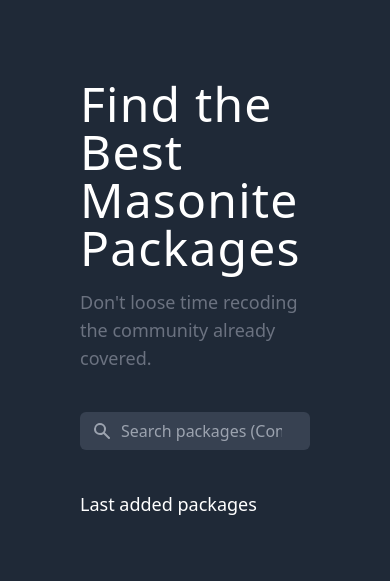
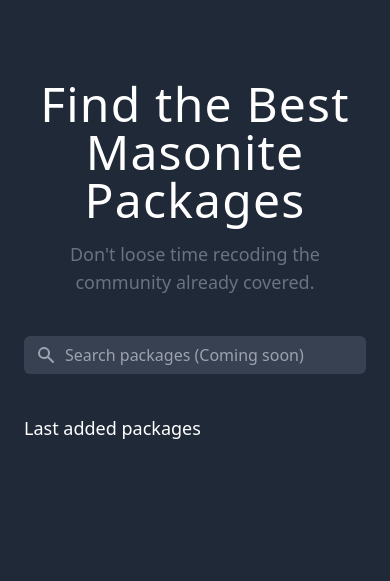
Before and after one commit to MasoniteFramework/masonite-packages, a Python web app: template templates/home.html in a window 390 px wide. Shown: the part 64-645 px from the top of the page. Run offline with Jinja, Linux system fonts and the light colour scheme; the template is opened without the code that fills it, so the values that code supplies are empty; style sheets or scripts are compiled from the project's sources.

Commit message:
fix responsive design

```diff
--- a/templates/base.html
+++ b/templates/base.html
@@ -43,7 +43,6 @@
                     d="m22 24-5.25-5 .63 2H4.5A2.5 2.5 0 0 1 2 18.5v-15A2.5 2.5 0 0 1 4.5 1h15A2.5 2.5 0 0 1 22 3.5V24M12 6.8c-2.68 0-4.56 1.15-4.56 1.15 1.03-.92 2.83-1.45 2.83-1.45l-.17-.17c-1.69.03-3.22 1.2-3.22 1.2-1.72 3.59-1.61 6.69-1.61 6.69 1.4 1.81 3.48 1.68 3.48 1.68l.71-.9c-1.25-.27-2.04-1.38-2.04-1.38S9.3 14.9 12 14.9s4.58-1.28 4.58-1.28-.79 1.11-2.04 1.38l.71.9s2.08.13 3.48-1.68c0 0 .11-3.1-1.61-6.69 0 0-1.53-1.17-3.22-1.2l-.17.17s1.8.53 2.83 1.45c0 0-1.88-1.15-4.56-1.15m-2.07 3.79c.65 0 1.18.57 1.17 1.27 0 .69-.52 1.27-1.17 1.27-.64 0-1.16-.58-1.16-1.27 0-.7.51-1.27 1.16-1.27m4.17 0c.65 0 1.17.57 1.17 1.27 0 .69-.52 1.27-1.17 1.27-.64 0-1.16-.58-1.16-1.27 0-.7.51-1.27 1.16-1.27Z" />
                 </svg>
               </a>
-
             </div>
           </div>
           <div class="flex lg:hidden">
@@ -75,8 +74,8 @@
 
       <!-- Mobile menu, show/hide based on menu state. -->
       <div class="lg:hidden" id="mobile-menu" x-show="opened">
-        <div class="px-2 pt-2 pb-3 space-y-1">
-          <a href="/packages" :class="isActive() && 'nav-link-active'" class="nav-link block">Packages</a>
+        <div class="px-2 pt-2 pb-3 space-y-1 flex flex-col items-center">
+          <!-- <a href="/packages" :class="isActive() && 'nav-link-active'" class="nav-link block">Packages</a>
           <a href="/faq" :class="isActive() && 'nav-link-active'" class="nav-link block">FAQ</a>
           <a href="https://docs.masoniteproject.com/" target="_blank" class="nav-link block">Masonite Docs</a>
           <a href="https://github.com/MasoniteFramework/masonite-packages" target="_blank" class="nav-link">
@@ -84,11 +83,26 @@
               <path fill="currentColor"
                 d="M12 2A10 10 0 0 0 2 12c0 4.42 2.87 8.17 6.84 9.5.5.08.66-.23.66-.5v-1.69c-2.77.6-3.36-1.34-3.36-1.34-.46-1.16-1.11-1.47-1.11-1.47-.91-.62.07-.6.07-.6 1 .07 1.53 1.03 1.53 1.03.87 1.52 2.34 1.07 2.91.83.09-.65.35-1.09.63-1.34-2.22-.25-4.55-1.11-4.55-4.92 0-1.11.38-2 1.03-2.71-.1-.25-.45-1.29.1-2.64 0 0 .84-.27 2.75 1.02.79-.22 1.65-.33 2.5-.33.85 0 1.71.11 2.5.33 1.91-1.29 2.75-1.02 2.75-1.02.55 1.35.2 2.39.1 2.64.65.71 1.03 1.6 1.03 2.71 0 3.82-2.34 4.66-4.57 4.91.36.31.69.92.69 1.85V21c0 .27.16.59.67.5C19.14 20.16 22 16.42 22 12A10 10 0 0 0 12 2Z" />
             </svg>
+          </a> -->
+          <a href="/packages" :class="isActive() && 'nav-link-active'" class="nav-link">Packages</a>
+          <a href="/faq" :class="isActive() && 'nav-link-active'" class="nav-link">FAQ</a>
+          <a href="https://docs.masoniteproject.com/" target="_blank" class="nav-link">Masonite Docs</a>
+          <a href="https://github.com/MasoniteFramework/masonite-packages" target="_blank" class="nav-link">
+            <svg style="width:24px;height:24px" viewBox="0 0 24 24">
+              <path fill="currentColor"
+                d="M12 2A10 10 0 0 0 2 12c0 4.42 2.87 8.17 6.84 9.5.5.08.66-.23.66-.5v-1.69c-2.77.6-3.36-1.34-3.36-1.34-.46-1.16-1.11-1.47-1.11-1.47-.91-.62.07-.6.07-.6 1 .07 1.53 1.03 1.53 1.03.87 1.52 2.34 1.07 2.91.83.09-.65.35-1.09.63-1.34-2.22-.25-4.55-1.11-4.55-4.92 0-1.11.38-2 1.03-2.71-.1-.25-.45-1.29.1-2.64 0 0 .84-.27 2.75 1.02.79-.22 1.65-.33 2.5-.33.85 0 1.71.11 2.5.33 1.91-1.29 2.75-1.02 2.75-1.02.55 1.35.2 2.39.1 2.64.65.71 1.03 1.6 1.03 2.71 0 3.82-2.34 4.66-4.57 4.91.36.31.69.92.69 1.85V21c0 .27.16.59.67.5C19.14 20.16 22 16.42 22 12A10 10 0 0 0 12 2Z" />
+            </svg>
+          </a>
+          <a href="https://discord.gg/TwKeFahmPZ" target="_blank" class="nav-link">
+            <svg style="width:24px;height:24px" viewBox="0 0 24 24">
+              <path fill="currentColor"
+                d="m22 24-5.25-5 .63 2H4.5A2.5 2.5 0 0 1 2 18.5v-15A2.5 2.5 0 0 1 4.5 1h15A2.5 2.5 0 0 1 22 3.5V24M12 6.8c-2.68 0-4.56 1.15-4.56 1.15 1.03-.92 2.83-1.45 2.83-1.45l-.17-.17c-1.69.03-3.22 1.2-3.22 1.2-1.72 3.59-1.61 6.69-1.61 6.69 1.4 1.81 3.48 1.68 3.48 1.68l.71-.9c-1.25-.27-2.04-1.38-2.04-1.38S9.3 14.9 12 14.9s4.58-1.28 4.58-1.28-.79 1.11-2.04 1.38l.71.9s2.08.13 3.48-1.68c0 0 .11-3.1-1.61-6.69 0 0-1.53-1.17-3.22-1.2l-.17.17s1.8.53 2.83 1.45c0 0-1.88-1.15-4.56-1.15m-2.07 3.79c.65 0 1.18.57 1.17 1.27 0 .69-.52 1.27-1.17 1.27-.64 0-1.16-.58-1.16-1.27 0-.7.51-1.27 1.16-1.27m4.17 0c.65 0 1.17.57 1.17 1.27 0 .69-.52 1.27-1.17 1.27-.64 0-1.16-.58-1.16-1.27 0-.7.51-1.27 1.16-1.27Z" />
+            </svg>
           </a>
         </div>
       </div>
     </nav>
-    <div class="max-w-7xl pt-10 pb-10 container px-20 mx-auto">
+    <div class="max-w-7xl pt-10 pb-10 container px-6 sm:px-12 lg:px-20 mx-auto">
       {% block content %}{% endblock %}
     </div>
     <script defer src="/assets/js/app.js"></script>
--- a/templates/home.html
+++ b/templates/home.html
@@ -3,16 +3,16 @@
 
 {% block content %}
 <div class="flex flex-col items-center justify-center pt-10">
-  <h1 class="text-white text-5xl mb-4 tracking-wide">
+  <h1 class="text-white text-center text-5xl mb-4 tracking-wide">
     Find the Best Masonite Packages
   </h1>
-  <p class="text-gray-500 text-lg">Don't loose time recoding the community already covered.</p>
+  <p class="text-gray-500 text-center text-lg">Don't loose time recoding the community already covered.</p>
 
   {% include "search.html" %}
 
   <div class="w-full">
     <h2 class="text-white mb-6 text-lg">Last added packages</h2>
-    <div class="grid grid-cols-4 gap-4">
+    <div class="grid grid-cols-1 sm:grid-cols-2 lg:grid-cols-4 gap-4">
         {% for package in last_packages %}
           {% include "package_card.html" %}
         {% endfor %}
--- a/templates/packages.html
+++ b/templates/packages.html
@@ -4,7 +4,7 @@
 {% block content %}
   {% include "search.html" %}
 
-  <div class="grid grid-cols-4 gap-4">
+  <div class="grid grid-cols-1 sm:grid-cols-2 lg:grid-cols-4 gap-4">
     {% for package in packages %}
       {% include "package_card.html" %}
     {% endfor %}
```
